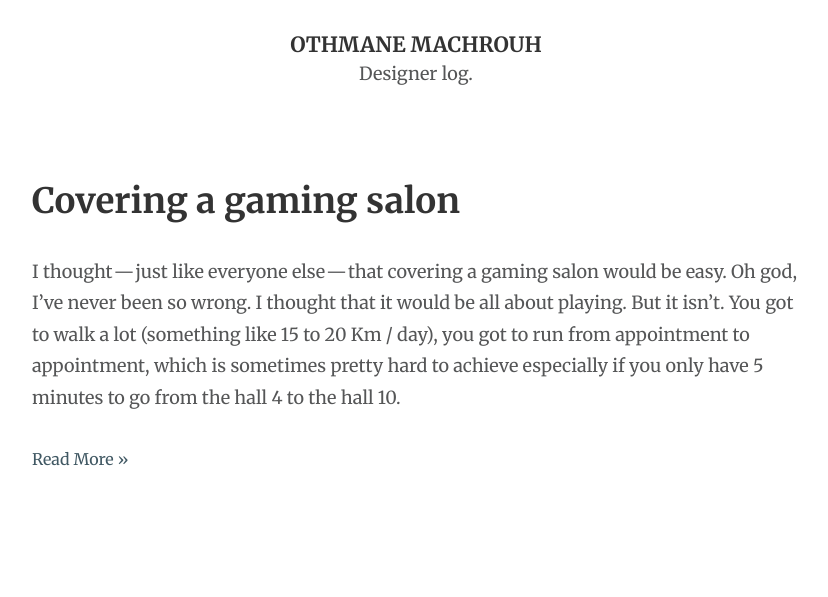
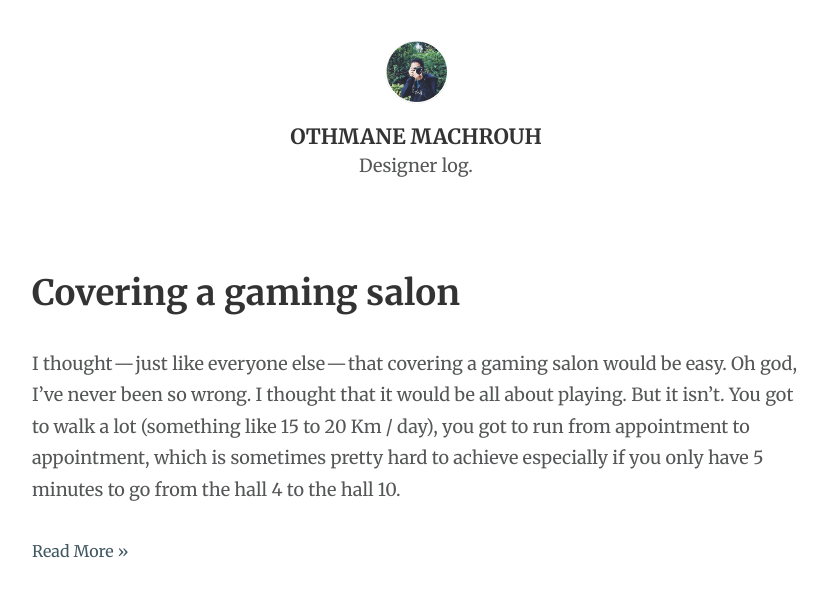
Before and after one commit to mchrh/mchrh.github.io, a Jekyll site: the page built from index.html, in a window 1280 px wide. Shown: the top 597 px of the page, without its empty margins (224-1052 px from the left). Built offline with Jekyll 4.4.1, drawn with Linux system fonts in a browser that asks for light colours; the list of posts is cut into pages by our own code.

Commit message:
includes change

```diff
--- a/_includes/_header.html
+++ b/_includes/_header.html
@@ -1,3 +1,7 @@
+<div class="profile" style="text-align: center;">
+    <img src="profile.png" style="width: 5%; margin-top: 40px; margin-bottom: -20px;">
+</div>
+
 <div class="wrap">
 
 <header class="mb">
```
